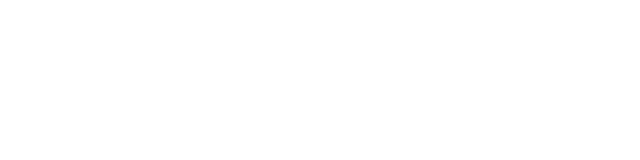
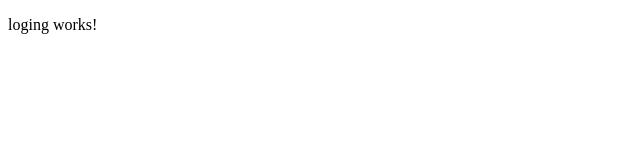
Before and after one commit to adilevi55/stock-sale, an Angular app: page /login in a window 1280 px wide. Before the commit this address led to /. Shown: the top 160 px of the page, without its empty margins (0-640 px from the left). Built offline with nearby package versions, Linux system fonts and the light colour scheme.

Commit message:
adding login component

```diff
--- a/src/app/app-routing.module.ts
+++ b/src/app/app-routing.module.ts
@@ -1,11 +1,15 @@
 import { NgModule } from '@angular/core';
-import { Routes, RouterModule } from '@angular/router';
+import { Routes, RouterModule, PreloadAllModules } from '@angular/router';
+import { LogingComponent } from './components/loging/loging.component';
 
 
-const routes: Routes = [];
+const routes: Routes = [
+  {path: '', redirectTo: '/login', pathMatch: 'full'},
+  {path: 'login', component: LogingComponent}
+];
 
 @NgModule({
-  imports: [RouterModule.forRoot(routes)],
+  imports: [RouterModule.forRoot(routes, {preloadingStrategy: PreloadAllModules})],
   exports: [RouterModule]
 })
 export class AppRoutingModule { }
--- a/src/app/app.module.ts
+++ b/src/app/app.module.ts
@@ -3,10 +3,12 @@
 
 import { AppRoutingModule } from './app-routing.module';
 import { AppComponent } from './app.component';
+import { LogingComponent } from './components/loging/loging.component';
 
 @NgModule({
   declarations: [
-    AppComponent
+    AppComponent,
+    LogingComponent
   ],
   imports: [
     BrowserModule,
--- /dev/null
+++ b/src/app/components/loging/loging.component.html
@@ -0,0 +1 @@
+<p>loging works!</p>
--- /dev/null
+++ b/src/app/components/loging/loging.component.ts
@@ -0,0 +1,15 @@
+import { Component, OnInit } from '@angular/core';
+
+@Component({
+  selector: 'app-loging',
+  templateUrl: './loging.component.html',
+  styleUrls: ['./loging.component.css']
+})
+export class LogingComponent implements OnInit {
+
+  constructor() { }
+
+  ngOnInit() {
+  }
+
+}
```
Also changed, not shown: src/app/components/loging/loging.component.css (added).
